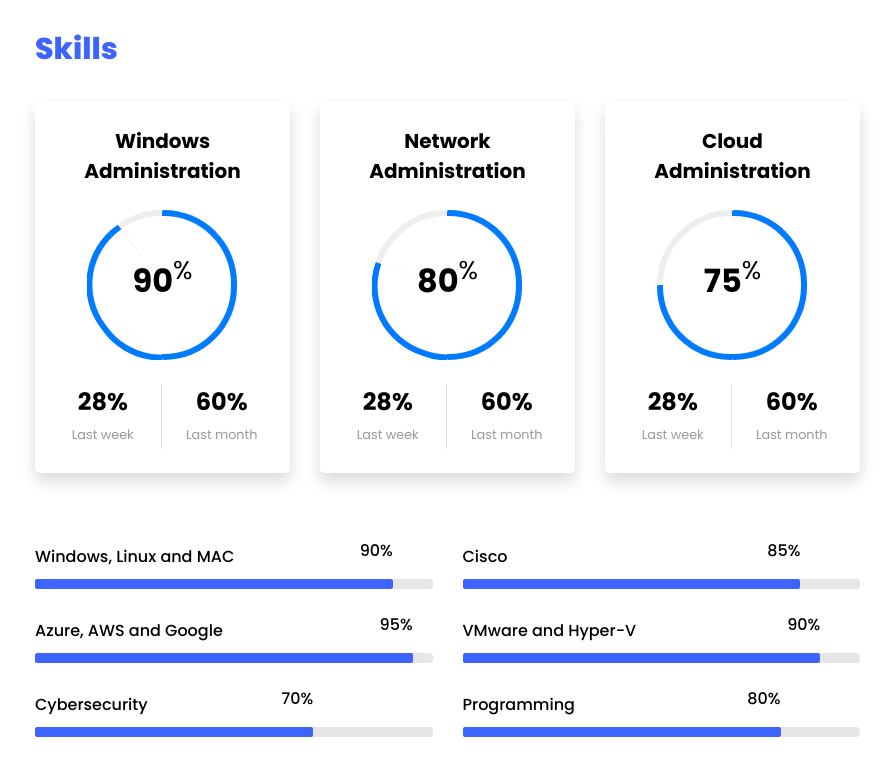
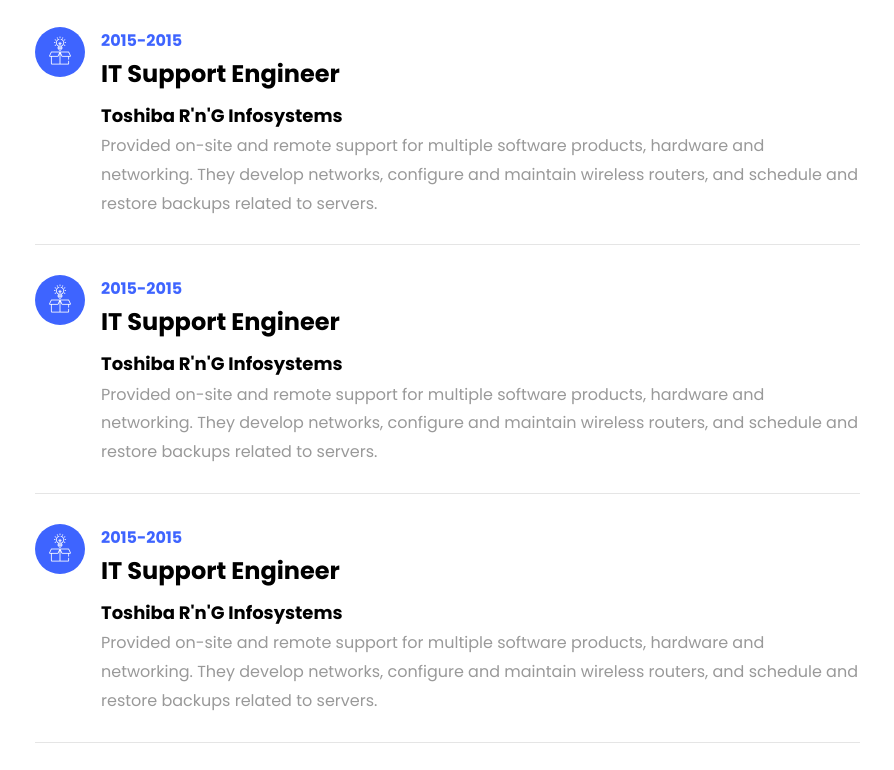
Before and after one commit to AMathai001/AMathai001.github.io, a plain HTML site: page index.html in a window 1280 px wide. Shown: the part 3457-4227 px from the top of the page, without its empty margins (335-1229 px from the left). Drawn offline with Linux system fonts and the light colour scheme; files whose address does not match are found by name.

Commit message:
Commit - 2
- Test

```diff
--- a/index.html
+++ b/index.html
@@ -218,6 +218,39 @@
 		    				</div>
 	    				</div>
 	    				<div class="resume-wrap d-flex ftco-animate">
+	    					<div class="icon d-flex align-items-center justify-content-center">
+					    		<span class="flaticon-ideas"></span>
+					    	</div>
+					    	<div class="text pl-3">
+		    					<span class="date">2015-2015</span>
+		    					<h2>IT Support Engineer</h2>
+		    					<span class="position">Toshiba R'n'G Infosystems</span>
+		    					<p>Provided on-site and remote support for multiple software products, hardware and networking. They develop networks, configure and maintain wireless routers, and schedule and restore backups related to servers.</p>
+		    				</div>
+						</div>
+					<div class="resume-wrap d-flex ftco-animate">
+	    					<div class="icon d-flex align-items-center justify-content-center">
+					    		<span class="flaticon-ideas"></span>
+					    	</div>
+					    	<div class="text pl-3">
+		    					<span class="date">2015-2015</span>
+		    					<h2>IT Support Engineer</h2>
+		    					<span class="position">Toshiba R'n'G Infosystems</span>
+		    					<p>Provided on-site and remote support for multiple software products, hardware and networking. They develop networks, configure and maintain wireless routers, and schedule and restore backups related to servers.</p>
+		    				</div>
+						</div>
+					<div class="resume-wrap d-flex ftco-animate">
+	    					<div class="icon d-flex align-items-center justify-content-center">
+					    		<span class="flaticon-ideas"></span>
+					    	</div>
+					    	<div class="text pl-3">
+		    					<span class="date">2015-2015</span>
+		    					<h2>IT Support Engineer</h2>
+		    					<span class="position">Toshiba R'n'G Infosystems</span>
+		    					<p>Provided on-site and remote support for multiple software products, hardware and networking. They develop networks, configure and maintain wireless routers, and schedule and restore backups related to servers.</p>
+		    				</div>
+						</div>
+					<div class="resume-wrap d-flex ftco-animate">
 	    					<div class="icon d-flex align-items-center justify-content-center">
 					    		<span class="flaticon-ideas"></span>
 					    	</div>
```
